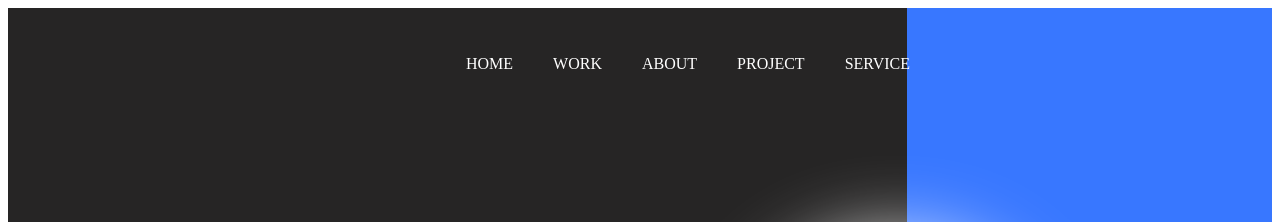
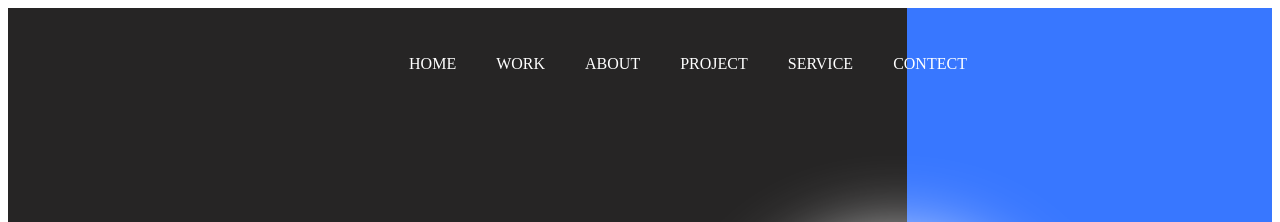
Before and after one commit to TejuMehar/My-portfolio, a plain HTML site: page index.html in a window 1280 px wide. Shown: the top 222 px of the page. Drawn offline with Linux system fonts and the light colour scheme.

Commit message:
Update index.html

```diff
--- a/index.html
+++ b/index.html
@@ -16,7 +16,7 @@
             <li><a href="About.html">About</a></li>
             <li><a href="project.html">Project</a></li>
             <li><a href="service.html">Service</a></li>
-
+             <li><a href="contect.html"> Contect</a></li>
 
         </ul>
         <div class="left-container">
```
